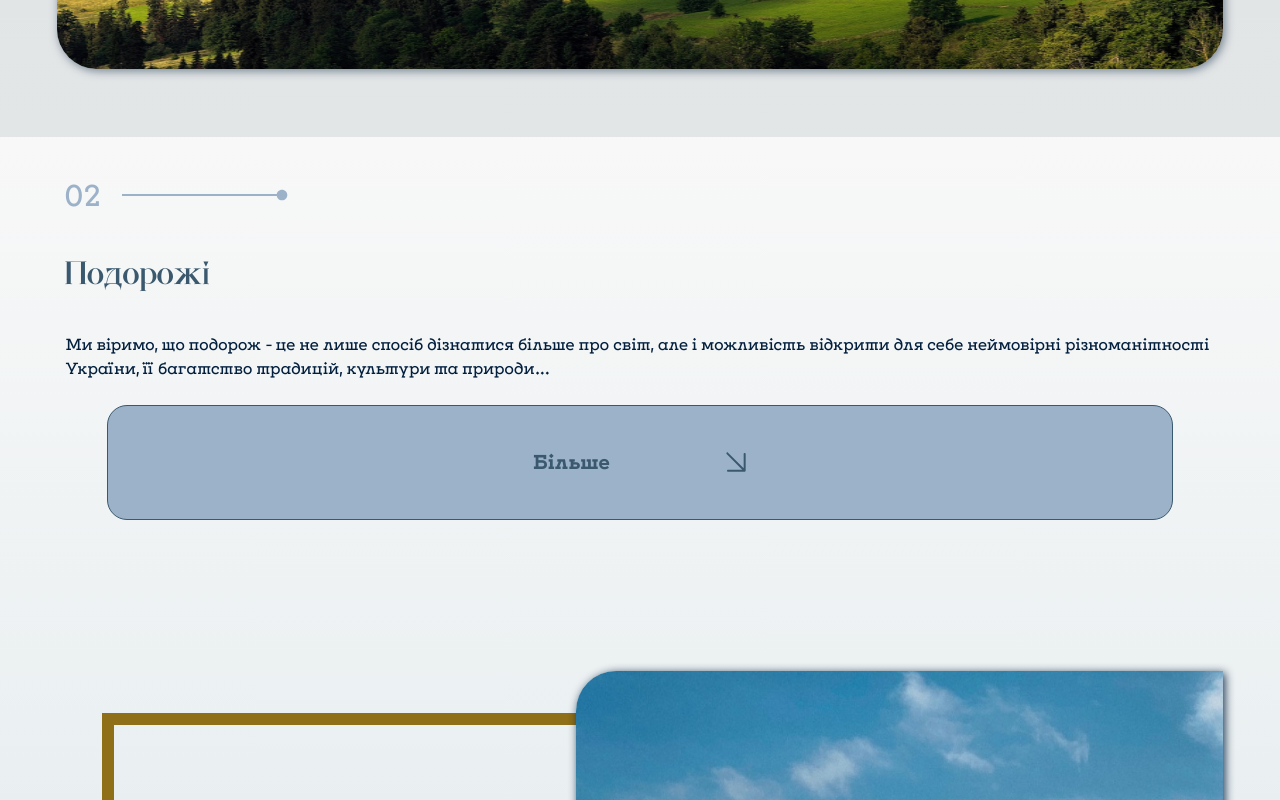
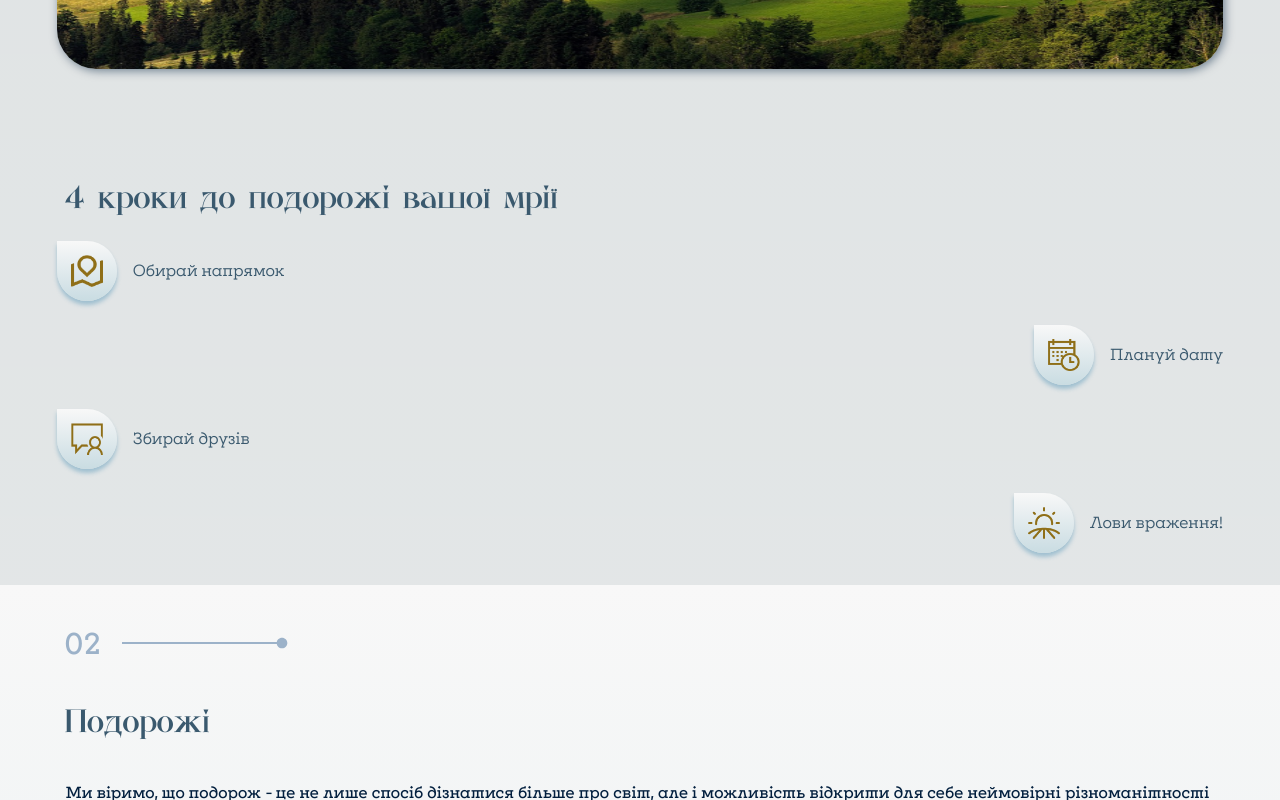
Before and after one commit to savchyndd/step-to-ukraine-client, a Next.js app: page / in a window 1280 px wide. Shown: the part 2920-3720 px from the top of the page. Built offline with nearby package versions, Linux system fonts and the light colour scheme.

Commit message:
Add new component
add GapBlocks and Support us

```diff
--- a/src/app/page.tsx
+++ b/src/app/page.tsx
@@ -3,17 +3,18 @@ import styles from './HomePage.module.scss';
 import AboutProject from '@/components/AboutProject/AboutProject';
 import Sections from '@/components/Sections/Sections';
 import FaqSection from '@/components/FAQ/FAQ';
+import SupportUs from '@/components/SupportUs/SupportUs';
+import StepBlock from '@/components/GapBlocks/StepBlock';
 
 const HomePage = () => {
   return (
     <main className={styles.main}>
       <Hero />
       <AboutProject />
+      <StepBlock />
       <Sections />
       <FaqSection />
-      {/* <div className={styles.description}>
-        <p>Home page </p>
-      </div> */}
+      <SupportUs />
     </main>
   );
 };
--- /dev/null
+++ b/src/components/GapBlocks/GapBlocks.module.scss
@@ -0,0 +1,163 @@
+@import '@/app/variables.module.scss';
+
+.gap_block {
+  padding-top: 32px;
+  padding-bottom: 32px;
+  padding-left: 4.44%;
+  padding-right: 4.44%;
+  // display: flex;
+  // justify-content: center;
+  @media screen and (min-width: 1919.9px) {
+    min-width: 1920px;
+    width: 100vw;
+    height: 400px;
+    padding: 90px 120px;
+    background: linear-gradient(180deg, $color1 0%, $color2 100%);
+    text-align: center;
+  }
+  .gap_section {
+    .gap_title {
+      display: inline-block;
+      padding: 8px;
+      font-family: 'Akvitania Modern';
+      font-size: 32px;
+      font-weight: 500;
+      line-height: calc(40 / 32);
+      color: $color4;
+      margin-bottom: 16px;
+      @media screen and (min-width: 1919.9px) {
+        display: inline-block;
+        padding: 8px;
+        font-family: 'IrpinType';
+        font-size: 32px;
+        font-weight: 500;
+        line-height: calc(40 / 32);
+        margin-bottom: 64px;
+      }
+    }
+    .gap_impression {
+      margin-left: auto;
+      margin-right: auto;
+      // max-width: 756px;
+      @media screen and (min-width: 1919.9px) {
+        max-width: 1680px;
+        height: 100px;
+        display: flex;
+        justify-content: space-between;
+      }
+      .gap_say:nth-child(2n) {
+        gap: 16px;
+        display: flex;
+        align-items: center;
+        justify-content: right;
+        margin-bottom: 24px;
+        @media screen and (min-width: 1919.9px) {
+          // max-width: 374px;
+          justify-content: center;
+          gap: 40px;
+        }
+
+        .gap_text {
+          font-family: 'IrpinType';
+          font-size: 16px;
+          font-weight: 400;
+          line-height: calc(24 / 16);
+          color: $color4;
+
+          @media screen and (min-width: 1919.9px) {
+            font-size: 20px;
+            font-weight: 400;
+            line-height: calc(28 / 20);
+          }
+        }
+        .gap_tumb_img {
+          width: 60px;
+          height: 60px;
+          padding: 14px;
+          border-radius: 0px 50px 50px 50px;
+          background: linear-gradient(180deg, $color1 0%, $color2 100%);
+          box-shadow: 0px 4px 4px 0px #3c86b066;
+
+          @media screen and (min-width: 1919.9px) {
+            width: 100px;
+            height: 100px;
+            padding: 20px;
+            border-radius: 0px 50px 50px 50px;
+            background: linear-gradient(180deg, $color1 0%, $color2 100%);
+            box-shadow: 0px 4px 4px 0px #3c86b066;
+          }
+        }
+        .gap_img {
+          width: 32px;
+          height: 32px;
+          @media screen and (min-width: 1919.9px) {
+            width: 60px;
+            height: 60px;
+          }
+        }
+      }
+      .gap_say:nth-child(1n) {
+        // max-width: 374px;
+        gap: 16px;
+        display: flex;
+        align-items: center;
+        margin-bottom: 24px;
+        @media screen and (min-width: 1919.9px) {
+          max-width: 374px;
+          justify-content: center;
+          gap: 40px;
+        }
+
+        .gap_text {
+          font-family: 'IrpinType';
+          font-size: 16px;
+          font-weight: 400;
+          line-height: calc(24 / 16);
+          color: $color4;
+
+          @media screen and (min-width: 1919.9px) {
+            font-size: 20px;
+            font-weight: 400;
+            line-height: calc(28 / 20);
+          }
+        }
+        .gap_tumb_img {
+          width: 60px;
+          height: 60px;
+          padding: 14px;
+          border-radius: 0px 50px 50px 50px;
+          background: linear-gradient(180deg, $color1 0%, $color2 100%);
+          box-shadow: 0px 4px 4px 0px #3c86b066;
+
+          @media screen and (min-width: 1919.9px) {
+            width: 100px;
+            height: 100px;
+            padding: 20px;
+            border-radius: 0px 50px 50px 50px;
+            background: linear-gradient(180deg, $color1 0%, $color2 100%);
+            box-shadow: 0px 4px 4px 0px #3c86b066;
+          }
+        }
+        .gap_img {
+          width: 32px;
+          height: 32px;
+          @media screen and (min-width: 1919.9px) {
+            width: 60px;
+            height: 60px;
+          }
+        }
+      }
+      .gap_say:nth-last-child(-n + 1) {
+        margin: 0;
+      }
+    }
+  }
+
+  .gap_vector {
+    margin-top: 32px;
+
+    @media screen and (min-width: 480px) {
+      display: none;
+    }
+  }
+}
--- /dev/null
+++ b/src/components/GapBlocks/StepBlock.tsx
@@ -0,0 +1,38 @@
+import React from 'react';
+import styles from './GapBlocks.module.scss';
+import vector1 from '../../app/assets/Vector (1).png';
+import vector2 from '../../app/assets/Vector (2).png';
+import vector3 from '../../app/assets/Vector (3).png';
+import vector4 from '../../app/assets/Vector (4).png';
+import trainImg from '../../img/train.png';
+import Image from 'next/image';
+
+const stepsData = [
+  { src: vector1, alt: 'Обирай напрямок', text: 'Обирай напрямок' },
+  { src: vector2, alt: 'Плануй дату', text: 'Плануй дату' },
+  { src: vector3, alt: 'Збирай друзів', text: 'Збирай друзів' },
+  { src: vector4, alt: 'Лови враження!', text: 'Лови враження!' },
+];
+
+const StepBlock = () => (
+  <section className={styles.gap_block}>
+    <div className={styles.gap_section}>
+      <h3 className={styles.gap_title}>4 кроки до подорожі вашої мрії</h3>
+      <ul className={styles.gap_impression}>
+        {stepsData.map((step, index) => (
+          <li key={index} className={styles.gap_say}>
+            <div className={styles.gap_tumb_img}>
+              <Image src={step.src} alt={step.alt} className={styles.gap_img} />
+            </div>
+            <p className={styles.gap_text}>{step.text}</p>
+          </li>
+        ))}
+      </ul>
+      <div className={styles.gap_vector}>
+        <Image src={trainImg} alt="train" />
+      </div>
+    </div>
+  </section>
+);
+
+export default StepBlock;
--- /dev/null
+++ b/src/components/SupportUs/SupportUs.module.scss
@@ -0,0 +1,109 @@
+@import '@/app/variables.module.scss';
+
+.section {
+  position: relative;
+  min-width: 320px;
+
+  padding-top: 32px;
+  padding-bottom: 120px;
+  padding-left: 4.44%;
+  padding-right: 4.44%;
+  background-color: $color1;
+  background: linear-gradient(180deg, #c9dce2 0%, #f8f8f8 100%);
+
+  @media screen and (min-width: 1920px) {
+    min-width: 1920px;
+    display: flex;
+    flex-direction: column;
+    justify-content: center;
+    align-items: center;
+    gap: 32px;
+
+    padding-top: 40px;
+    padding-bottom: 98px;
+    padding-left: 120px;
+    padding-right: 120px;
+  }
+
+  &_hero {
+    width: 100%;
+    height: 140px;
+    margin-left: auto;
+    margin-right: auto;
+    background-image: url('../../img/flowers.webp');
+    @media screen and (min-width: 1200px) {
+      width: 1000px;
+      height: 392px;
+      background-image: url('../../img/flowers-2x.webp');
+    }
+
+    background-repeat: no-repeat;
+    background-size: contain;
+    background-position: center;
+  }
+
+  &_title_h2 {
+    max-width: 1060px;
+    margin-top: 40px;
+    padding: 8px;
+
+    font-family: 'Akvitania Modern';
+    font-size: 32px;
+    font-style: normal;
+    font-weight: 500;
+    line-height: calc(40 / 32);
+
+    color: $color4;
+
+    @media screen and (min-width: 1200px) {
+      display: none;
+      // font-size: 68px;
+      // line-height: calc(80 / 68);
+    }
+  }
+
+  &_text {
+    margin-top: 24px;
+    padding: 8px;
+    margin-top: 24px;
+
+    font-family: 'IrpinType';
+    font-size: 16px;
+    font-style: normal;
+    font-weight: 500;
+    line-height: calc(24 / 16);
+
+    color: $color4;
+
+    @media screen and (min-width: 1200px) {
+      text-align: center;
+    }
+
+    @media screen and (min-width: 1920px) {
+      margin: 0;
+      max-width: 1100px;
+      margin-left: auto;
+      margin-right: auto;
+      padding: 16px;
+
+      font-size: 32px;
+      line-height: calc(40 / 32);
+    }
+  }
+
+  &_contenerForButton {
+    display: flex;
+    flex-direction: column;
+    justify-content: space-between;
+    align-items: center;
+    margin-top: 28px;
+    gap: 40px;
+
+    @media screen and (min-width: 1920px) {
+      margin: 0;
+      flex-direction: column;
+      align-items: flex-start;
+      gap: 40px;
+    }
+  }
+}
--- /dev/null
+++ b/src/components/SupportUs/SupportUs.tsx
@@ -0,0 +1,23 @@
+import Button from "../Button/Button";
+import styles from "./SupportUs.module.scss";
+
+const SupportUs = () => {
+	return (
+		<section className={styles.section}>
+			<div className={styles.section_hero}></div>
+			<h2 className={styles.section_title_h2}>Підтримати проект</h2>
+			<p className={styles.section_text}>
+				Будемо вдячні за підтримку нашого проекту! Задля роботи серверів та
+				техпідтримки 24/7.
+			</p>
+			<div className={styles.section_contenerForButton}>
+				<Button
+					additionalClassName="button_support"
+					label={"Підтримати"}
+				></Button>
+			</div>
+		</section>
+	);
+};
+
+export default SupportUs;
```
